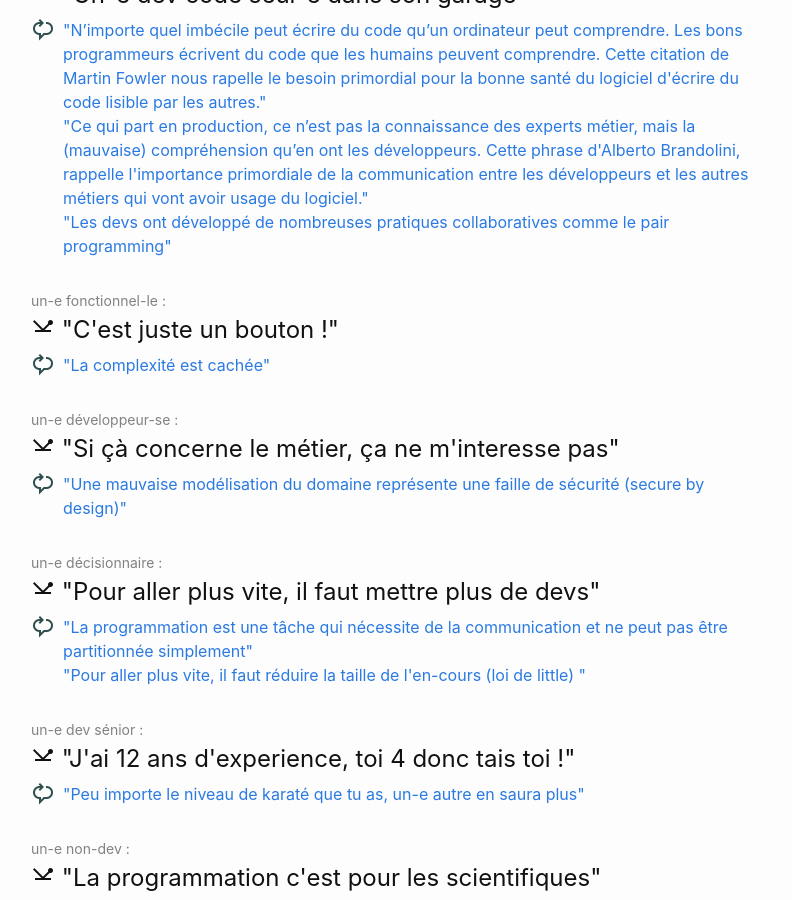
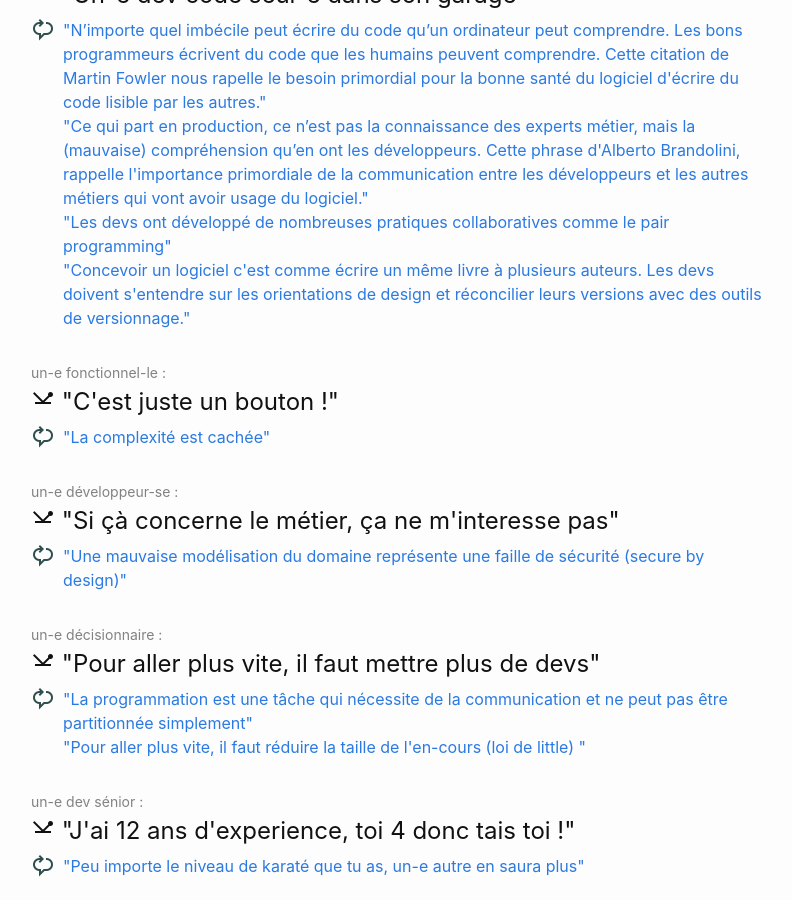
Before and after one commit to masalthunlass/blog, a Jekyll site: the page built from my_pages/misconceptions.html, in a window 1280 px wide and 900 px high, scrolled down 370 px. Shown: the whole window, without its empty margins (239-1031 px from the left). Built offline with Jekyll 4.4.1, drawn with Linux system fonts in a browser that asks for light colours.

Commit message:
new misconception

```diff
--- a/_data/misconceptions.json
+++ b/_data/misconceptions.json
@@ -14,6 +14,10 @@
       {
         "answer": "Les devs ont développé de nombreuses pratiques collaboratives comme le pair programming",
         "source": "https://martinfowler.com/articles/on-pair-programming.html"
+      },
+      {
+        "answer": "Concevoir un logiciel c'est comme écrire un même livre à plusieurs auteurs. Les devs doivent s'entendre sur les orientations de design et réconcilier leurs versions avec des outils de versionnage.",
+        "source": "https://les-enovateurs.com/gitflow-workflow-git-incontournableprojets-de-qualite"
       }
     ]
   },
```
